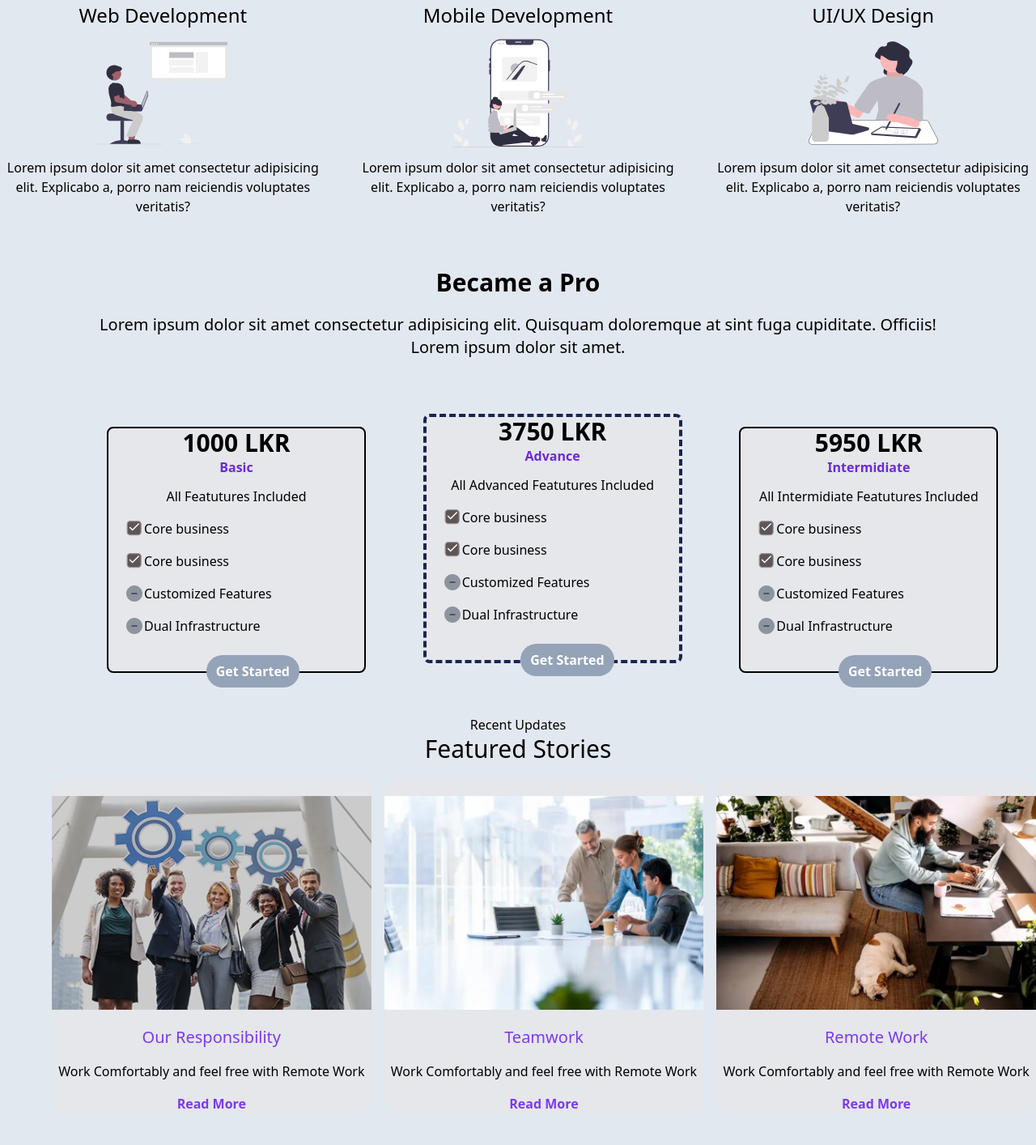
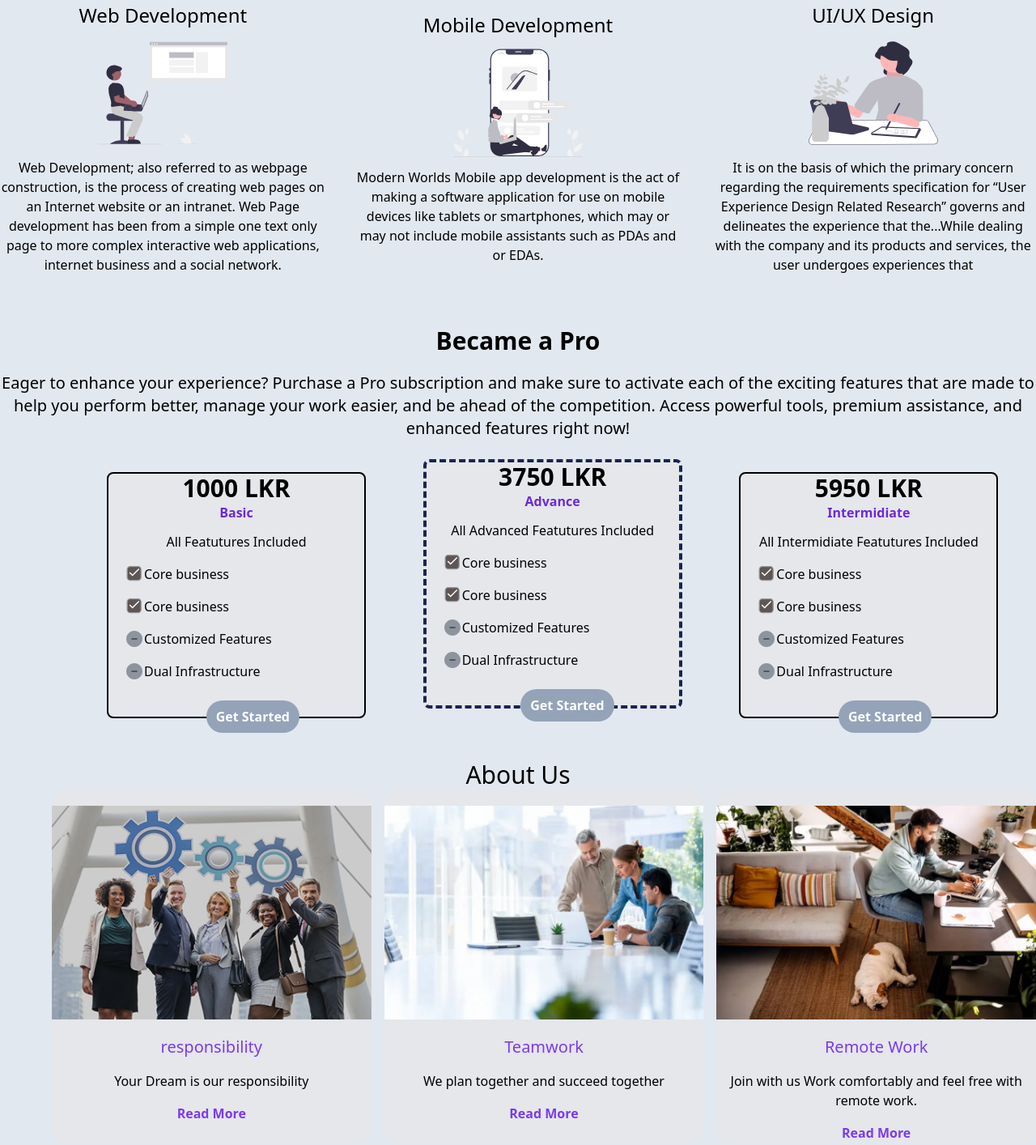
Before and after one commit to rkrukshan/Landing_Page, a website: page src/index.html in a window 1280 px wide. Shown: the part 821-2235 px from the top of the page at 81% size. Drawn offline with Linux system fonts and the light colour scheme; files whose address does not match are found by name.

Commit message:
responsive

```diff
--- a/src/index.html
+++ b/src/index.html
@@ -16,7 +16,7 @@
     <section class="container mx-auto bg-slate-300 rounded-xl relative ">
         <nav class="flex justify-between items-center mt-3">
             <div class="h-16 w-16 m-1">
-                <a href="#"><img class="rounded-full mx-3 border-2 border-slate-500" src="https://picsum.photos/200"
+                <a href="#"><img class="rounded-full mx-3 border-2 border-slate-500" src="./assets/hero.png"
                         alt="logo"></a>
             </div>
             <ul class="hidden md:flex space-x-24 text-gray-700">
@@ -100,22 +100,25 @@
             <div class="w-1/3  text-center flex flex-col items-center">
                 <h1 class="text-2xl">Web Development</h1>
                 <img class="h-40 w-40" src="./assets/web.svg" alt="">
-                <p>Lorem ipsum dolor sit amet consectetur adipisicing elit. Explicabo a, porro nam reiciendis voluptates
-                    veritatis?</p>
+                <p>Web Development; also referred to as webpage construction, is the process of creating web pages on an
+                    Internet website or an intranet. Web Page development has been from a simple one text only page to
+                    more complex interactive web applications, internet business and a social network.</p>
             </div>
 
             <div class="w-1/3  text-center flex flex-col items-center">
                 <h1 class="text-2xl">Mobile Development</h1>
                 <img class="h-40 w-40" src="./assets/mobile.svg" alt="">
-                <p>Lorem ipsum dolor sit amet consectetur adipisicing elit. Explicabo a, porro nam reiciendis voluptates
-                    veritatis?</p>
+                <p>Modern Worlds Mobile app development is the act of making a software application for use on mobile
+                    devices like tablets or smartphones, which may or may not include mobile assistants such as PDAs and
+                    or EDAs.</p>
             </div>
 
             <div class="w-1/3  text-center flex flex-col items-center">
                 <h1 class="text-2xl">UI/UX Design</h1>
                 <img class="h-40 w-40" src="./assets/uiux.svg" alt="">
-                <p>Lorem ipsum dolor sit amet consectetur adipisicing elit. Explicabo a, porro nam reiciendis voluptates
-                    veritatis?</p>
+                <p>It is on the basis of which the primary concern regarding the requirements specification for “User
+                    Experience Design Related Research” governs and delineates the experience that the...While dealing
+                    with the company and its products and services, the user undergoes experiences that</p>
             </div>
         </div>
     </section>
@@ -127,11 +130,10 @@
     <section id="price" class="container mx-auto mt-6 ">
         <div class="mb-5">
             <h1 class="font-bold text-center text-3xl mb-5">Became a Pro</h1>
-            <p class="text-center text-xl">Lorem ipsum dolor sit amet consectetur adipisicing elit. Quisquam doloremque
-                at sint
-                fuga cupiditate.
-                Officiis!</p>
-            <p class="text-center text-xl mb-16">Lorem ipsum dolor sit amet.</p>
+            <p class="text-center text-xl">Eager to enhance your experience? Purchase a Pro subscription and make sure
+                to activate each of the exciting features that are made to help you perform better, manage your work
+                easier, and be ahead of the competition. Access powerful tools, premium assistance, and enhanced
+                features right now!</p>
         </div>
 
         <div class="grid grid-col-1 md:grid-cols-1 md:ml-64  lg:ml-96 xl:grid-cols-3 gap-5 mt-4 xl:ml-32 ml-44">
@@ -441,28 +443,27 @@
     <!-- Story Section Start -->
     <section id="about" class="container mx-auto mt-12">
         <div class="text-center">
-            <h1>Recent Updates</h1>
-            <h1 class="text-3xl mb-5">Featured Stories</h1>
+            <h1 class="text-3xl mx-5">About Us</h1>
         </div>
         <div class="grid grid-cols-1 ml-16 md:grid-cols-1 xl:grid-cols-3 gap-4">
             <div class="bg-gray-200 rounded-2xl mb-11 text-center">
                 <img class=" w-full h-17 mt-5 hover:shadow-2xl" src="./assets//Rank.png" alt="">
-                <h1 class="text-xl text-violet-600 mt-5">Our Responsibility</h1>
-                <p class="font-thin my-4">Work Comfortably and feel free with Remote Work</p>
+                <h1 class="text-xl text-violet-600 mt-5">responsibility</h1>
+                <p class="font-thin my-4">Your Dream is our responsibility</p>
                 <a href="" class="font-bold text-violet-600 hover:text-gray-500">Read More</a>
             </div>
 
             <div class="bg-gray-200 rounded-2xl mb-11 text-center">
                 <img class=" w-full h-17 mt-5 hover:shadow-2xl" src="./assets/TeamWork.png" alt="">
                 <h1 class="text-xl text-violet-600 mt-5">Teamwork </h1>
-                <p class="font-thin my-4">Work Comfortably and feel free with Remote Work</p>
+                <p class="font-thin my-4">We plan together and succeed together</p>
                 <a href="" class="font-bold text-violet-600 hover:text-gray-500">Read More</a>
             </div>
 
             <div class="bg-gray-200 rounded-2xl mb-11 text-center">
                 <img class=" w-full h-17 mt-5 hover:shadow-2xl" src="./assets/remorte.png" alt="">
                 <h1 class="text-xl text-violet-600 mt-5">Remote Work </h1>
-                <p class="font-thin my-4">Work Comfortably and feel free with Remote Work</p>
+                <p class="font-thin my-4">Join with us Work comfortably and feel free with remote work.</p>
                 <a href="" class="font-bold text-violet-600 hover:text-gray-500">Read More</a>
             </div>
         </div>
@@ -563,7 +564,7 @@
 
             <div class="container mx-auto flex flex-col md:flex-row space-x-5 sm:gap-5 py-10 md:pt-28 pb-16">
                 <div class="w-1/4">
-                    <h1>Footer Content</h1>
+                    <img src="./assets/hero.png" alt="">
                 </div>
 
                 <div class="w-1/2 flex flex-col md:flex-row">
@@ -668,6 +669,9 @@
 
 
             </div>
+            <div class="text-center"><a
+                    href="https://www.linkedin.com/in/rukmanghan-selvakumar/">linkedin.com/in/rukmanghan-selvakumar</a>/
+            </div>
             </div>
         </footer>
     </section>
```
Also changed, not shown: src/output.css.
